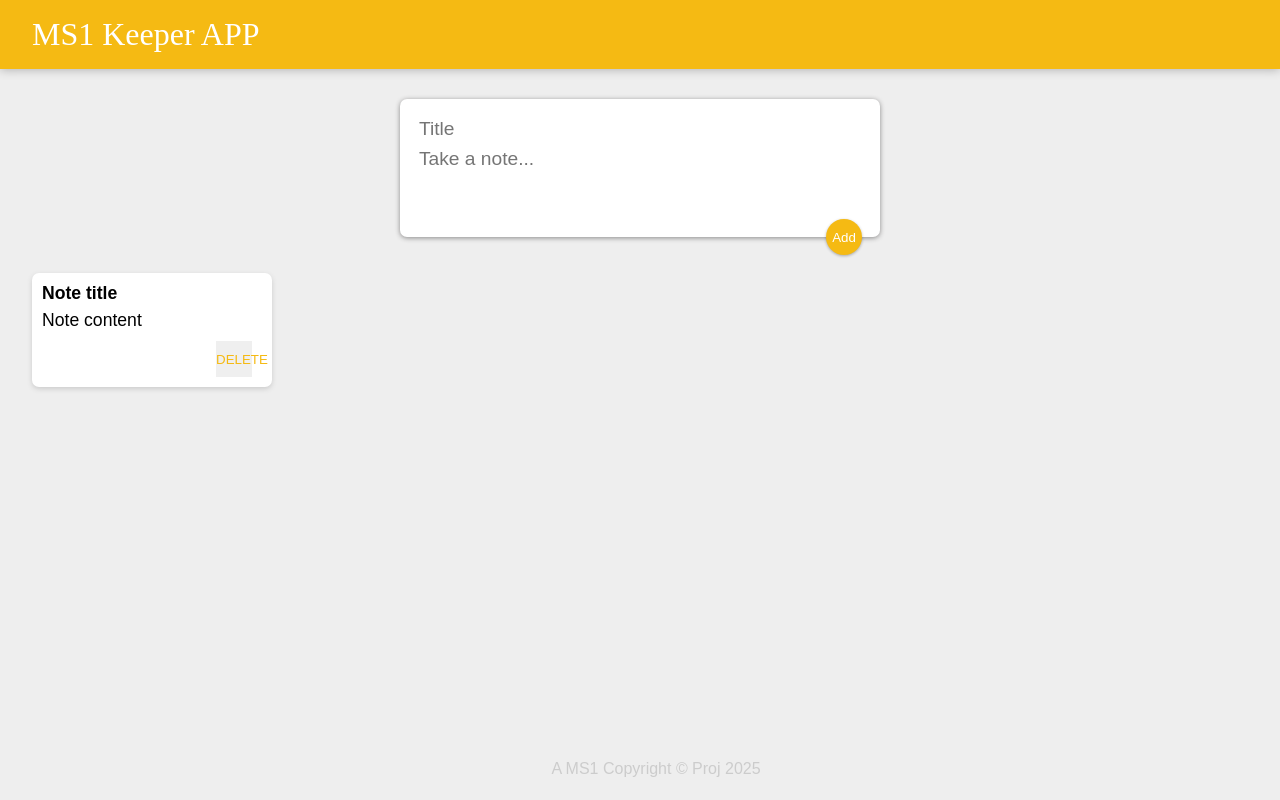
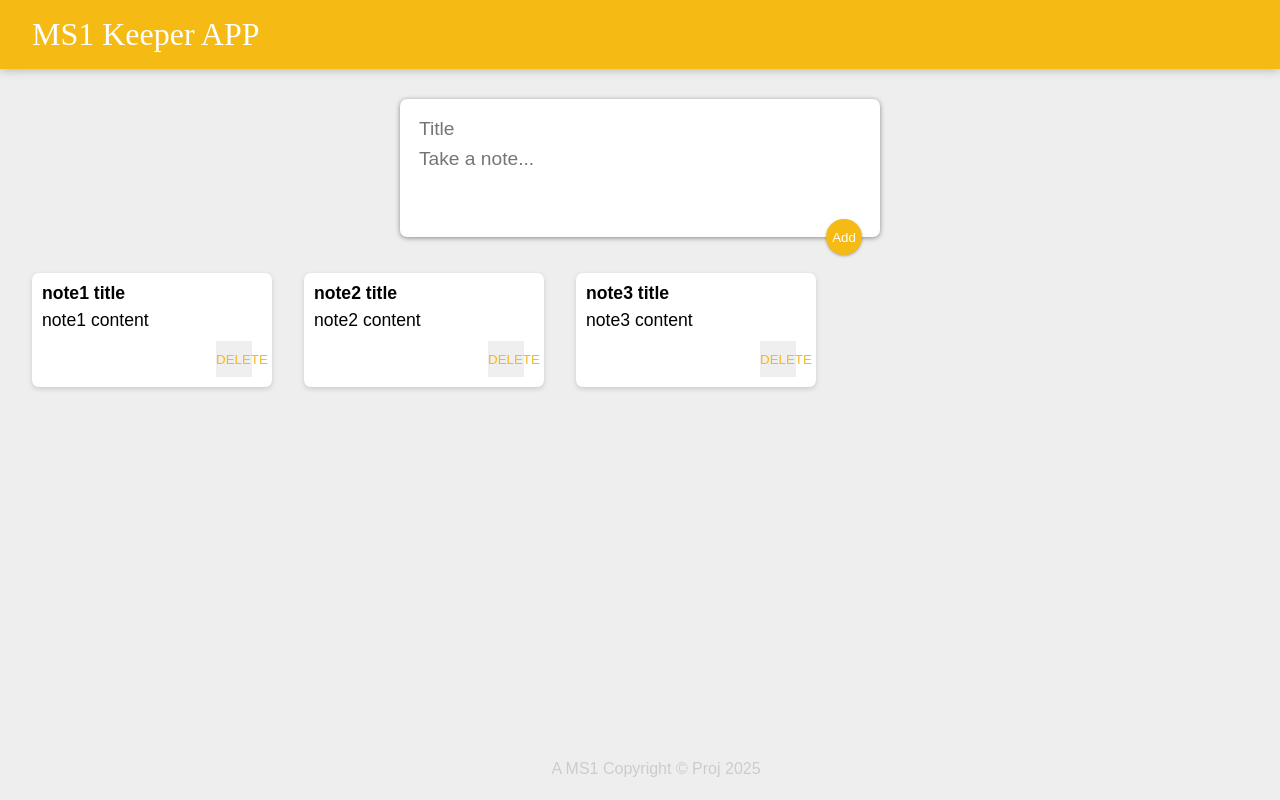
Before and after one commit to MarceloMSilveira/keep-app, a React (Vite) app: page / in a window 1280 px wide. Built offline with nearby package versions, Linux system fonts and the light colour scheme.

Commit message:
set noteList

```diff
--- a/src/App.jsx
+++ b/src/App.jsx
@@ -2,13 +2,18 @@ import Footer from "./components/Footer";
 import Header from "./components/Header";
 import Note from "./components/Note";
 import CreateArea from "./components/CreateArea";
+
+const note1 = {title:"note1 title",content:"note1 content"}
+const note2 = {title:"note2 title",content:"note2 content"}
+const note3 = {title:"note3 title",content:"note3 content"}
+let noteList = [note1,note2,note3]
 
 function App() {
   return(
     <>
       <Header />
       <CreateArea />
-      <Note key={1} title="Note title" content="Note content" />
+      {noteList.map((note,index)=><Note key={index} title={note.title} content={note.content} />)}
       <Footer />
     </>
   )
```
